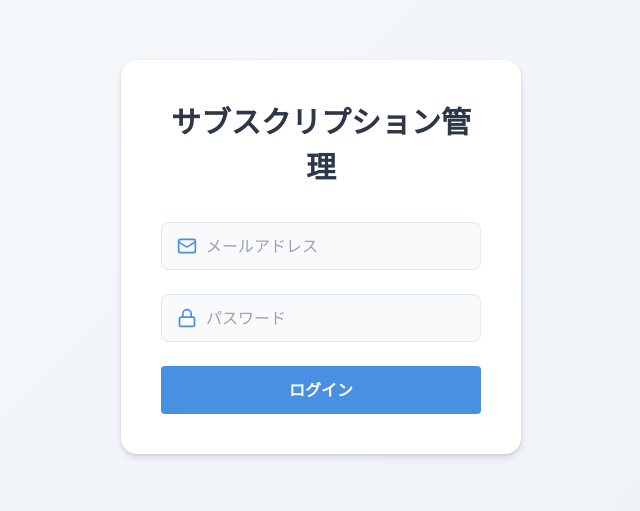
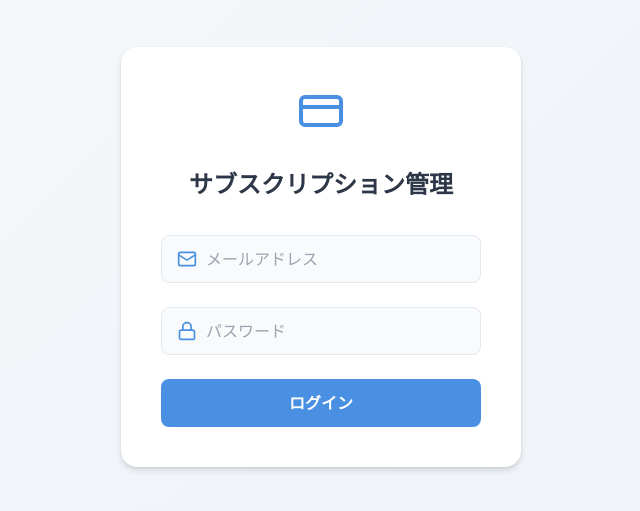
Before and after one commit to TaMa-97/subscription-manager, a React (Vite) app: page / in a window 1280 px wide. Shown: the part 143-654 px from the top of the page, without its empty margins (319-959 px from the left). Built offline with nearby package versions, Linux system fonts and the light colour scheme; no server answers.

Commit message:
UIUX改善

```diff
--- a/src/components/Auth.tsx
+++ b/src/components/Auth.tsx
@@ -1,6 +1,6 @@
 import React, { useState } from "react";
 import styled from "styled-components";
-import { Lock, Mail } from "lucide-react";
+import { Lock, Mail, CreditCard } from "lucide-react";
 import { supabase } from "../config/supabase";
 import { Button, Input } from "./styled/Common";
 
@@ -22,8 +22,21 @@ const AuthCard = styled.div`
   box-shadow: 0 4px 6px rgba(0, 0, 0, 0.1), 0 1px 3px rgba(0, 0, 0, 0.08);
 `;
 
+const LogoContainer = styled.div`
+  display: flex;
+  align-items: center;
+  justify-content: center;
+  margin-bottom: 2rem;
+`;
+
+const Logo = styled(CreditCard)`
+  color: #4a90e2;
+  width: 48px;
+  height: 48px;
+`;
+
 const Title = styled.h1`
-  font-size: 1.875rem;
+  font-size: 1.5rem;
   color: #2d3748;
   margin: 0 0 2rem;
   text-align: center;
@@ -74,6 +87,10 @@ const ErrorMessage = styled.div`
   font-size: 0.875rem;
   margin-top: 0.5rem;
   text-align: center;
+  background: #fff5f5;
+  padding: 0.5rem;
+  border-radius: 0.375rem;
+  border: 1px solid #feb2b2;
 `;
 
 const LoginButton = styled(Button)`
@@ -81,6 +98,26 @@ const LoginButton = styled(Button)`
   font-size: 1rem;
   font-weight: 600;
   width: 100%;
+  background: #4a90e2;
+  border-radius: 0.5rem;
+  transition: all 0.2s;
+
+  &:hover {
+    background: #2563eb;
+    transform: translateY(-1px);
+    box-shadow: 0 4px 6px rgba(74, 144, 226, 0.2);
+  }
+
+  &:active {
+    transform: translateY(0);
+  }
+
+  &:disabled {
+    background: #cbd5e0;
+    cursor: not-allowed;
+    transform: none;
+    box-shadow: none;
+  }
 `;
 
 export const Auth: React.FC = () => {
@@ -111,6 +148,9 @@ export const Auth: React.FC = () => {
   return (
     <AuthContainer>
       <AuthCard>
+        <LogoContainer>
+          <Logo />
+        </LogoContainer>
         <Title>サブスクリプション管理</Title>
         <Form onSubmit={handleSubmit}>
           <InputGroup>
```
